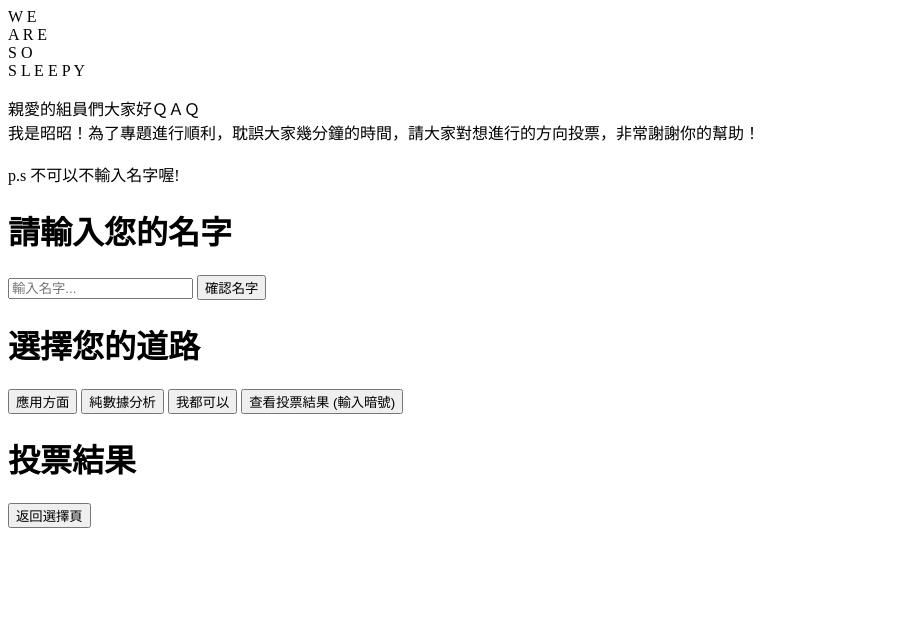
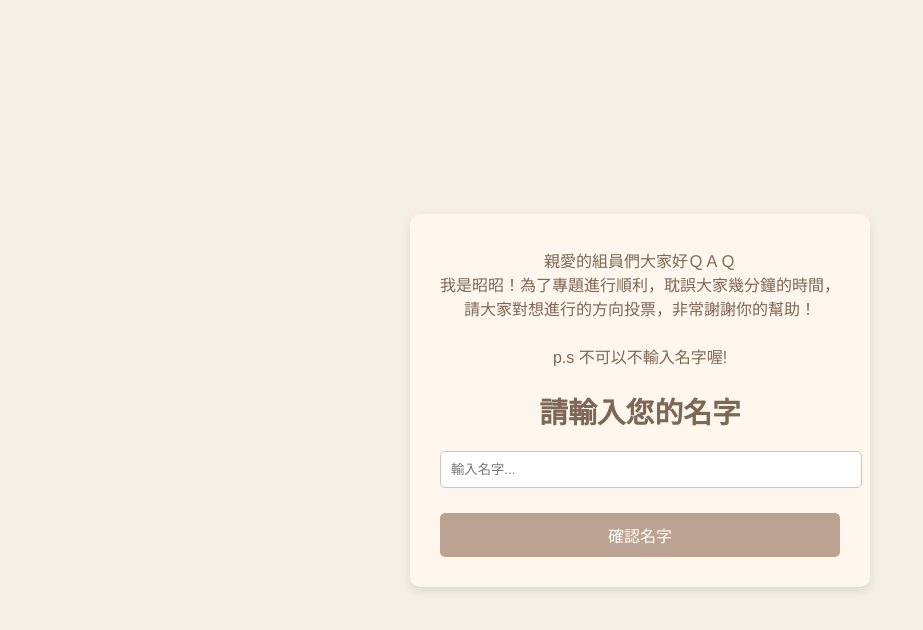
Before and after one commit to Zhaozhao272727/we-are-so-sleep-vote-qaq, a website: page public/index.html in a window 1280 px wide. Shown: the whole page, without its empty margins (0-923 px from the left). Drawn offline with Linux system fonts and the light colour scheme.

Commit message:
Update index.html
更新引入外部ＣＳＳ／ＳＣＲＩＰＴ

```diff
--- a/public/index.html
+++ b/public/index.html
@@ -1,11 +1,16 @@
 <!DOCTYPE html>
 <html lang="en">
+
 <head>
     <meta charset="UTF-8">
     <meta name="viewport" content="width=device-width, initial-scale=1.0">
     <title>We Are So Sleepy</title>
+    <!-- 引入外部 CSS -->
+    <link rel="stylesheet" href="style.css">
 </head>
+
 <body>
+
     <!-- 動畫頁 -->
     <div id="animationPage" class="animation-container">
         <div class="word">
@@ -58,4 +63,9 @@
         <div id="results"></div>
         <button onclick="backToVotePage()">返回選擇頁</button>
     </div>
+
+    <script src="script.js"></script> <!-- 引入外部 JS -->
+
+</body>
+
 </html>
```
